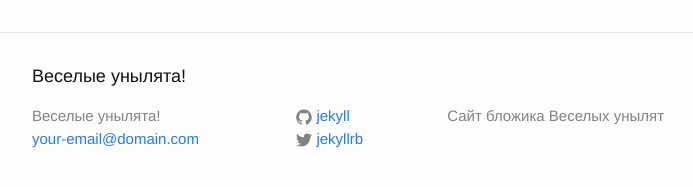
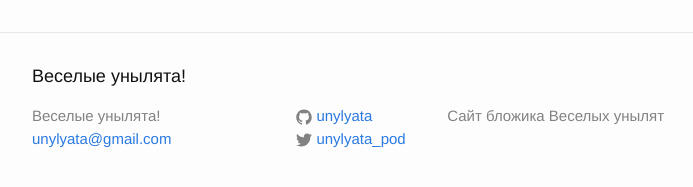
Before and after one commit to unylyata/unylyata.github.io, a Jekyll site: the page built from index.html, in a window 1280 px wide and 900 px high, scrolled down 2715 px. Shown: the part 690-877 px from the top of the window, without its empty margins (238-931 px from the left). Built offline with Jekyll 4.4.1, drawn with Linux system fonts in a browser that asks for light colours; comment, search, counter and statistics services are not loaded.

Commit message:
Update _config.yml

```diff
--- a/_config.yml
+++ b/_config.yml
@@ -1,12 +1,12 @@
 # Site settings
 title: Веселые унылята!
-email: your-email@domain.com
+email: unylyata@gmail.com
 description: > # this means to ignore newlines until "baseurl:"
   Сайт бложика Веселых унылят
 baseurl: "http://unylyata.github.io" # the subpath of your site, e.g. /blog/
 url: "http://unylyata.github.io" # the base hostname & protocol for your site
-twitter_username: jekyllrb
-github_username:  jekyll
+twitter_username: unylyata_pod
+github_username:  unylyata
 
 # Build settings
 markdown: kramdown
```
